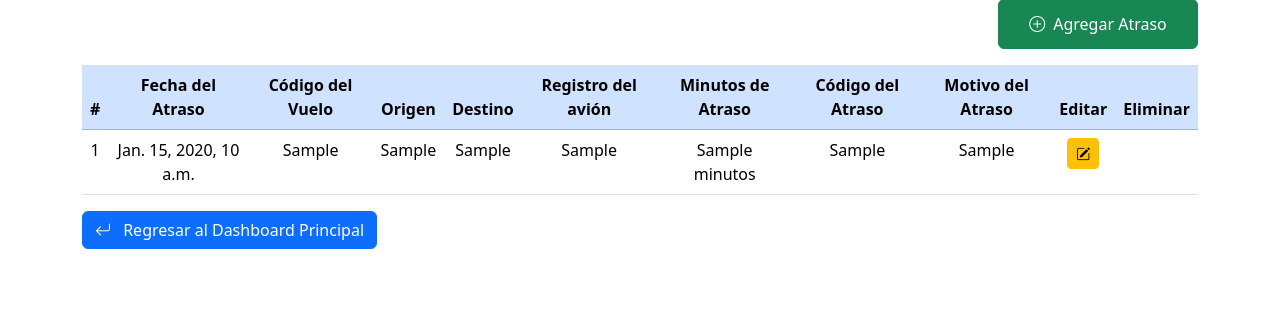
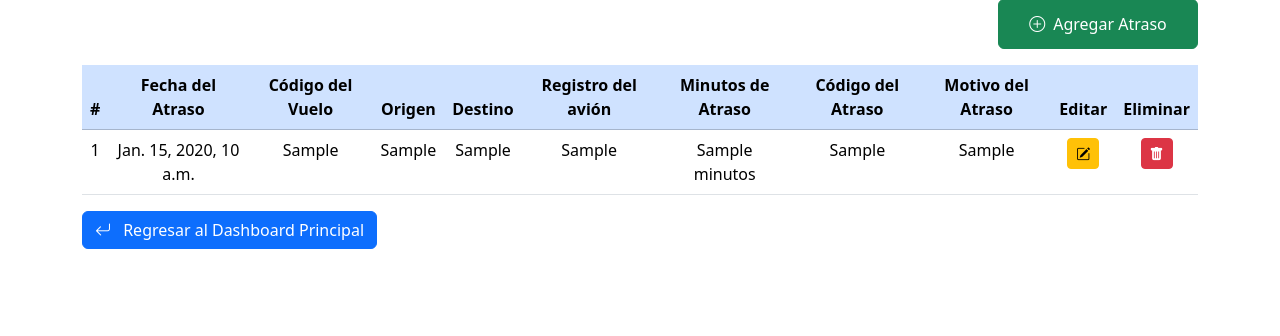
Before and after one commit to RicardoVaca109/SwissportEmsaWebApp, a Django app: template atrasos/templates/dashboard_atrasos.html in a window 1280 px wide. Shown: the part 167-503 px from the top of the page. Run offline with Django 5.2, Linux system fonts and the light colour scheme; the template is opened without the code that fills it: most values are stand-ins (such as "Sample title", 1, 10 or a date in 2020).

Commit message:
Se agregar el botón para eliminar un registro de atraso

```diff
--- a/atrasos/templates/dashboard_atrasos.html
+++ b/atrasos/templates/dashboard_atrasos.html
@@ -46,7 +46,14 @@
                             <i class="bi bi-pencil-square"></i>
                         </a>
                     </td>
-                    <td>  </td>
+                    <td>
+                        <form method="post" action="{% url 'delete_atraso' atraso.id_atraso %}" style="display: inline;">
+                            {% csrf_token %}
+                            <button type="submit" class="btn btn-danger btn-sm" onclick="return confirm('¿Estás seguro de que deseas eliminar este aeropuerto?');">
+                                <i class="bi bi-trash-fill"></i>
+                            </button>
+                        </form>
+                    </td>
                 </tr>
                 {% empty %}
                 <tr>
```
